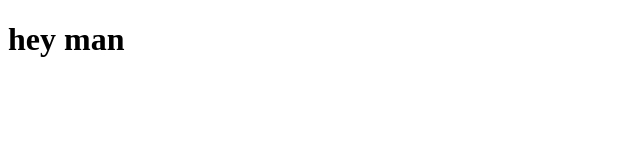
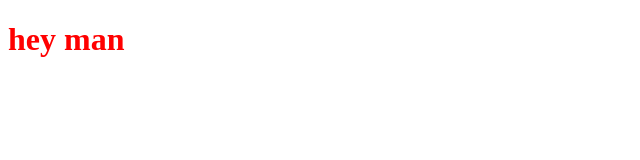
Before and after one commit to damienellis28/Dman, a plain HTML site: page index.html in a window 1280 px wide. Shown: the whole page, without its empty margins (0-640 px from the left). Drawn offline with Linux system fonts and the light colour scheme.

Commit message:
Add files via upload

```diff
--- a/index.html
+++ b/index.html
@@ -8,7 +8,7 @@
 </head>
 
 <body>
-    <h1>
+    <h1 style="color:red">
         hey man
     </h1>
 </body>
```
